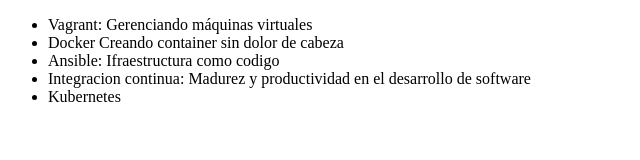
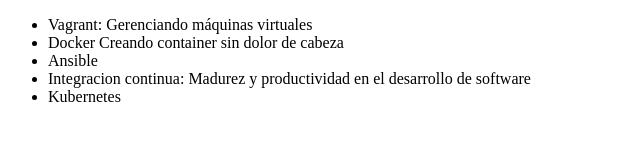
Before and after one commit to juanpok1/Alura-git, a plain HTML site: page index.html in a window 1280 px wide. Shown: the whole page, without its empty margins (0-640 px from the left). Drawn offline with Linux system fonts and the light colour scheme.

Commit message:
Revert "Cambiando el nombre del curso de Ansible"
This reverts commit b37475ea80205edb4b3d1f491b7da1dc9404c482.

```diff
--- a/index.html
+++ b/index.html
@@ -10,7 +10,7 @@
     <ul>
         <li> Vagrant: Gerenciando máquinas virtuales </li>
         <li> Docker Creando container sin dolor de cabeza </li>
-        <li> Ansible: Ifraestructura como codigo </li>
+        <li> Ansible </li>
         <li> Integracion continua: Madurez y productividad en el desarrollo de software </li>
         <li>Kubernetes</li>
     </ul>
```
